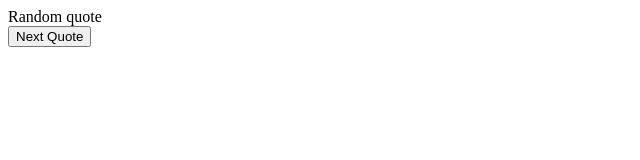
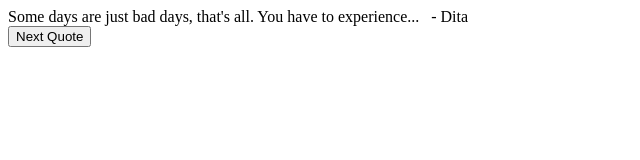
Before and after one commit to JamesScript7/random-quote-machine, a plain HTML site: page index.html in a window 1280 px wide. Shown: the whole page, without its empty margins (0-640 px from the left). Drawn offline with nearby package versions, Linux system fonts and the light colour scheme.

Commit message:
Quotes now provide author
Also had the quote generate on load

```diff
--- a/index.html
+++ b/index.html
@@ -10,7 +10,8 @@
 
     <div id="quote-box">
       <div>
-        <span id="quote-field">Random quote</span>
+        <span id="quote-field">Random Quote</span>
+        <span id="quote-author">Author</span>
       </div>
 
       <button id="quote-btn">Next Quote</button>
--- a/scripts.js
+++ b/scripts.js
@@ -2,30 +2,37 @@ $(document).ready(function() {
   var
     quoteField = document.getElementById('quote-field'),
     quoteButton = document.getElementById('quote-btn'),
+    quoteAuthor = document.getElementById('quote-author'),
     quotes = {
     "Maya": "My mission in life is not merely to survive...",
     "Dita": "Some days are just bad days, that\'s all. You have to experience...",
     "Allen": "Your attitude is like a box of crayons that color your world...",
     "James": "You can only YOLO once...",
-    "Jewel": "I love furries!"
+    "Jewel": "I love furries and ice cream!",
+    "Jean": "I\'m proud to be a part of vape nation."
   };
 
   function pickRandomQuote(obj) {
     // This will put the keys in an array so we can use the index for random assignment.
-    var keys = Object.keys(obj);
+    var
+      keys = Object.keys(obj),
+      keyNum = keys.length * Math.random() << 0;
 
-    return obj[keys[keys.length * Math.random() << 0]];
+    quoteAuthor.innerHTML = `&nbsp - ${keys[keyNum]}`;
+
+    return obj[keys[keyNum]];
   }
 
   var msg = pickRandomQuote(quotes);
+  quoteField.innerHTML = msg;
 
   quoteButton.addEventListener('click', function() {
-    quoteField.innerHTML = msg;
-
     // This is here because the Math.random() function returned the same keys at times.
     while (quoteField.innerHTML === msg) {
       msg = pickRandomQuote(quotes);
     }
+
+    quoteField.innerHTML = msg;
   });
 
 });
```
